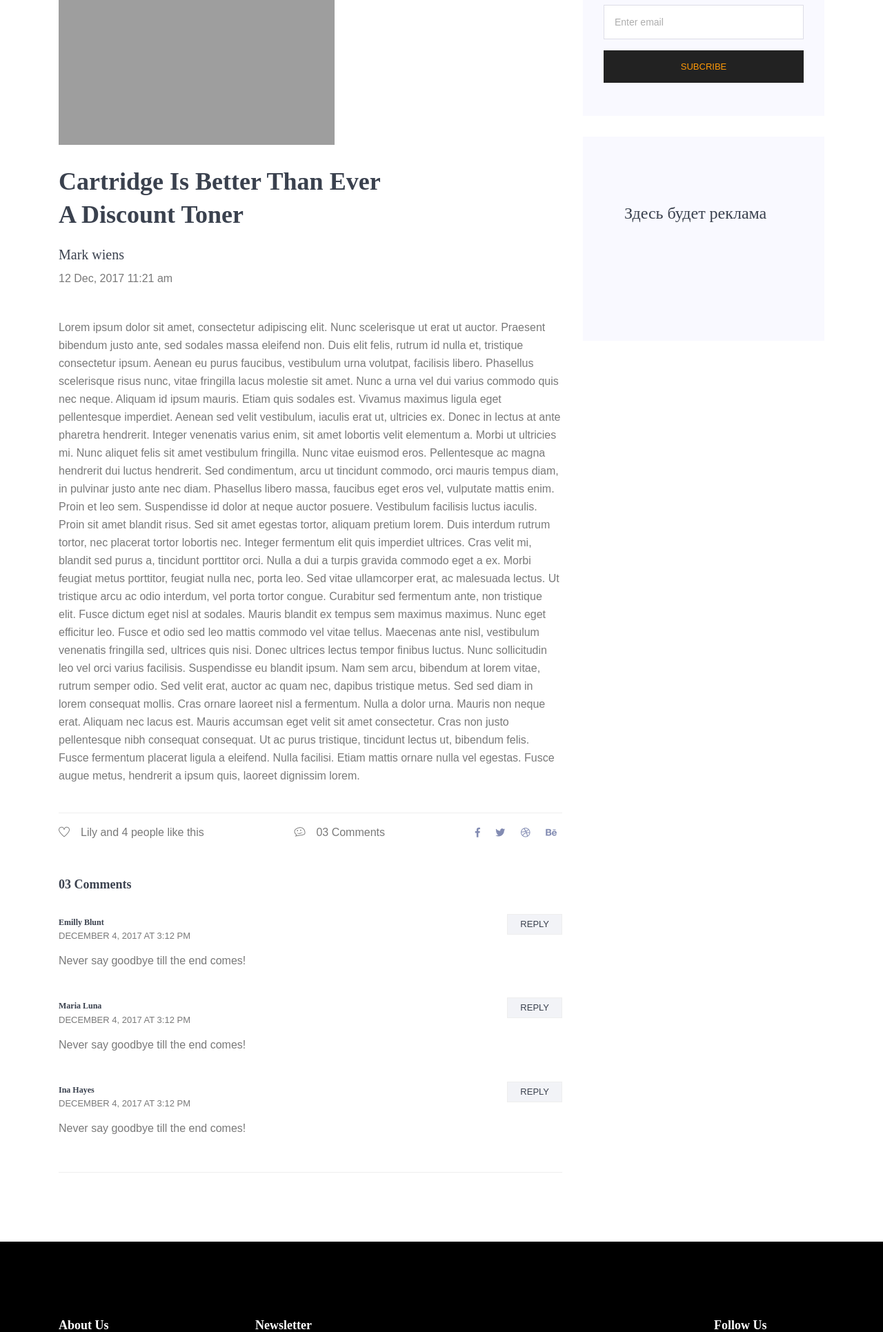
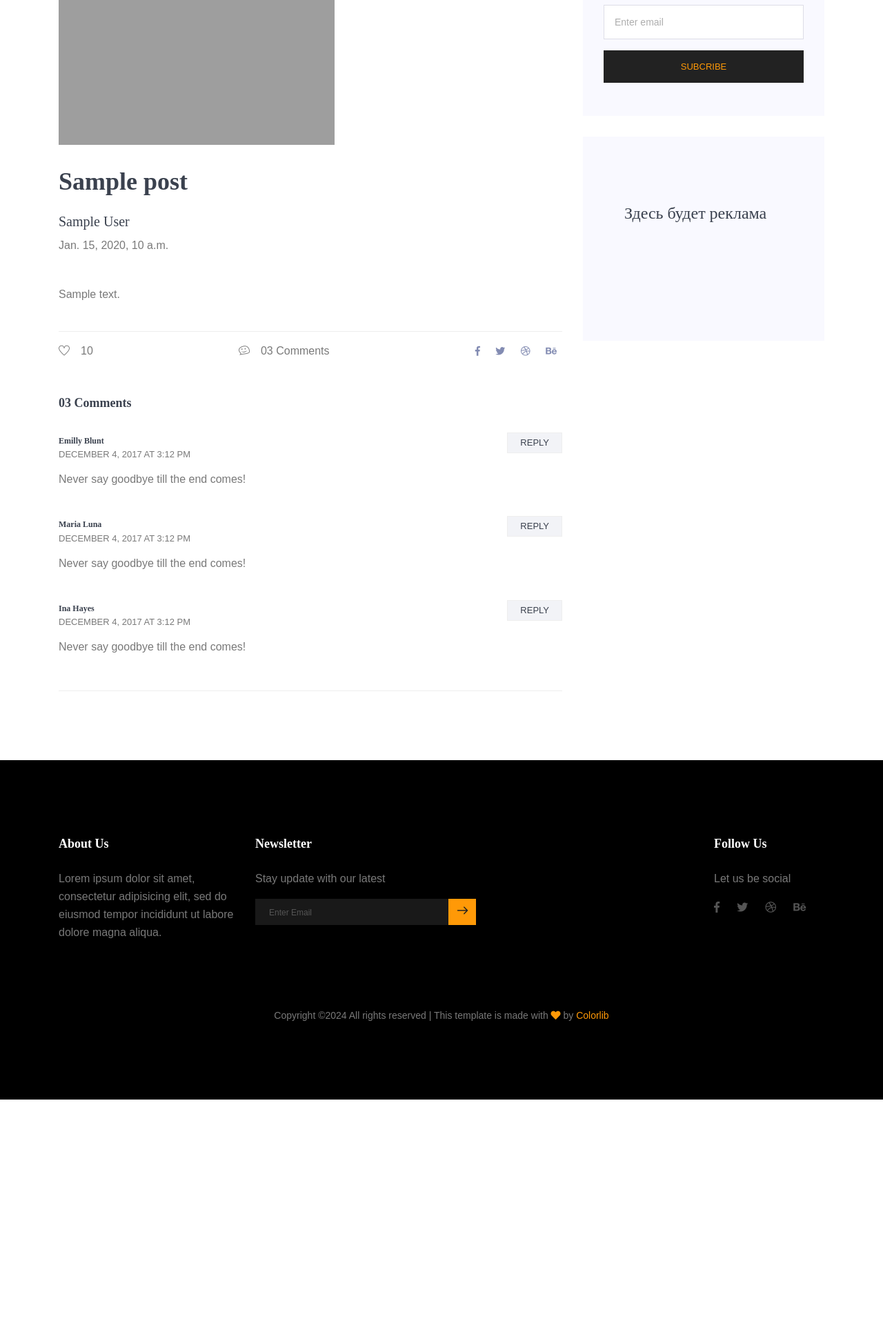
Before and after one commit to Sterrrrest/blog-backend-master, a Django app: template templates/blog-details.html in a window 1280 px wide. Shown: the part 674-2605 px from the top of the page at 69% size. After the commit the page ends 2268 px from the top, so only its background shows below. Run offline with Django 3.2, Linux system fonts and the light colour scheme; the template is opened without the code that fills it: most values are stand-ins (such as "Sample title", 1, 10 or a date in 2020); some libraries are stand-ins or nearby versions; grey boxes are pictures that could not be loaded.

Commit message:
Add template logic to post page

```diff
--- a/templates/blog-details.html
+++ b/templates/blog-details.html
@@ -11,6 +11,7 @@
     <link rel="stylesheet" href="{% static 'styles.min.css' %}">
   </head>
   <body>
+
     <!--================Header Menu Area =================-->
     <header class="header_area">
       <div class="main_menu">
@@ -67,29 +68,21 @@
         <div class="row">
           <div class="col-lg-8">
             <div class="main_blog_details">
-              <img class="img-fluid" src="{% static 'img/blog/blog4.png' %}" alt="">
-              <h4>Cartridge Is Better Than Ever <br /> A Discount Toner</h4>
+              <img class="img-fluid" src="{% static 'img/banner/blog.png' %}" alt="">
+              <h4>{{post.title}}</h4>
               <div class="user_details">
                 <div class="mt-sm-0 mt-3">
                   <div class="media">
                     <div class="media-body">
-                      <h5>Mark wiens</h5>
-                      <p>12 Dec, 2017 11:21 am</p>
+                      <h5>{{post.author}}</h5>
+                      <p>{{post.published_at}}</p>
                     </div>
                   </div>
                 </div>
               </div>
-              <p>Lorem ipsum dolor sit amet, consectetur adipiscing elit. Nunc scelerisque ut erat ut auctor. Praesent bibendum justo ante, sed sodales massa eleifend non. Duis elit felis, rutrum id nulla et, tristique consectetur ipsum. Aenean eu purus faucibus, vestibulum urna volutpat, facilisis libero. Phasellus scelerisque risus nunc, vitae fringilla lacus molestie sit amet. Nunc a urna vel dui varius commodo quis nec neque. Aliquam id ipsum mauris. Etiam quis sodales est.
-
-              Vivamus maximus ligula eget pellentesque imperdiet. Aenean sed velit vestibulum, iaculis erat ut, ultricies ex. Donec in lectus at ante pharetra hendrerit. Integer venenatis varius enim, sit amet lobortis velit elementum a. Morbi ut ultricies mi. Nunc aliquet felis sit amet vestibulum fringilla. Nunc vitae euismod eros. Pellentesque ac magna hendrerit dui luctus hendrerit. Sed condimentum, arcu ut tincidunt commodo, orci mauris tempus diam, in pulvinar justo ante nec diam. Phasellus libero massa, faucibus eget eros vel, vulputate mattis enim. Proin et leo sem. Suspendisse id dolor at neque auctor posuere. Vestibulum facilisis luctus iaculis. Proin sit amet blandit risus. Sed sit amet egestas tortor, aliquam pretium lorem. Duis interdum rutrum tortor, nec placerat tortor lobortis nec.
-
-              Integer fermentum elit quis imperdiet ultrices. Cras velit mi, blandit sed purus a, tincidunt porttitor orci. Nulla a dui a turpis gravida commodo eget a ex. Morbi feugiat metus porttitor, feugiat nulla nec, porta leo. Sed vitae ullamcorper erat, ac malesuada lectus. Ut tristique arcu ac odio interdum, vel porta tortor congue. Curabitur sed fermentum ante, non tristique elit.
-
-              Fusce dictum eget nisl at sodales. Mauris blandit ex tempus sem maximus maximus. Nunc eget efficitur leo. Fusce et odio sed leo mattis commodo vel vitae tellus. Maecenas ante nisl, vestibulum venenatis fringilla sed, ultrices quis nisi. Donec ultrices lectus tempor finibus luctus. Nunc sollicitudin leo vel orci varius facilisis. Suspendisse eu blandit ipsum. Nam sem arcu, bibendum at lorem vitae, rutrum semper odio. Sed velit erat, auctor ac quam nec, dapibus tristique metus. Sed sed diam in lorem consequat mollis. Cras ornare laoreet nisl a fermentum.
-
-              Nulla a dolor urna. Mauris non neque erat. Aliquam nec lacus est. Mauris accumsan eget velit sit amet consectetur. Cras non justo pellentesque nibh consequat consequat. Ut ac purus tristique, tincidunt lectus ut, bibendum felis. Fusce fermentum placerat ligula a eleifend. Nulla facilisi. Etiam mattis ornare nulla vel egestas. Fusce augue metus, hendrerit a ipsum quis, laoreet dignissim lorem.</p>
+              <p>{{post.text}}</p>
               <div class="news_d_footer flex-column flex-sm-row">
-                <a href="#"><span class="align-middle mr-2"><i class="ti-heart"></i></span>Lily and 4 people like this</a>
+                <a href="#"><span class="align-middle mr-2"><i class="ti-heart"></i></span>{{post.likes_amount}}</a>
                 <a class="justify-content-sm-center ml-sm-auto mt-sm-0 mt-2" href="#"><span class="align-middle mr-2"><i class="ti-themify-favicon"></i></span>03 Comments</a>
                 <div class="news_socail ml-sm-auto mt-sm-0 mt-2">
                   <a href="#"><i class="fab fa-facebook-f"></i></a>
```
